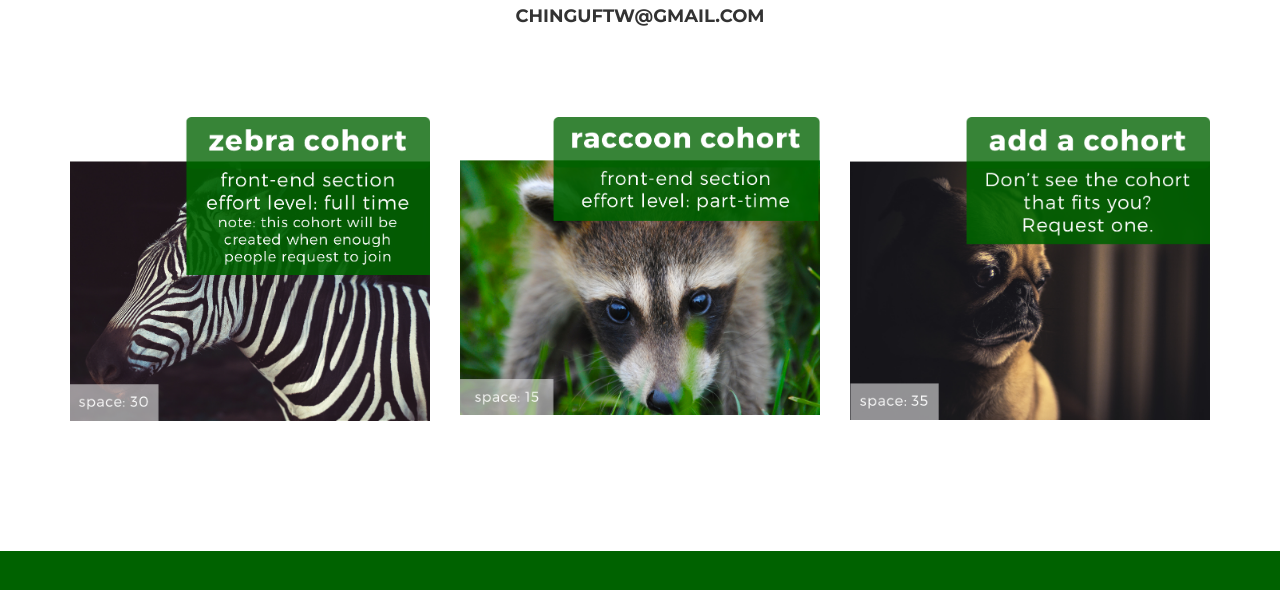
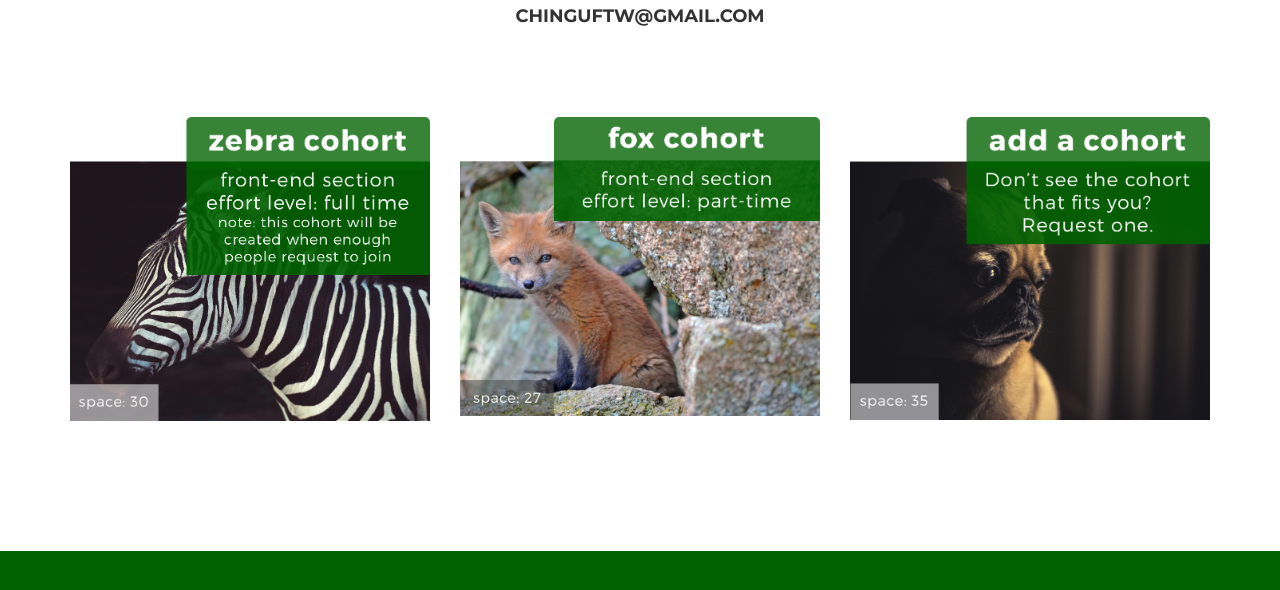
Before and after one commit to tropicalchancer/projectus, a website: page index.html in a window 1280 px wide. Shown: the part 708-1298 px from the top of the page. Drawn offline with nearby package versions, Linux system fonts and the light colour scheme.

Commit message:
new cohort

```diff
--- a/index.html
+++ b/index.html
@@ -113,7 +113,7 @@
                         <div class="caption">
 
                         </div>
-                        <img src="img/portfolio/raccoon.png" class="img-responsive" alt="">
+                        <img src="img/portfolio/fox.png" class="img-responsive" alt="">
                     </a>
                 </div>
 
```
Also changed, not shown: img/portfolio/fox.png (added).
